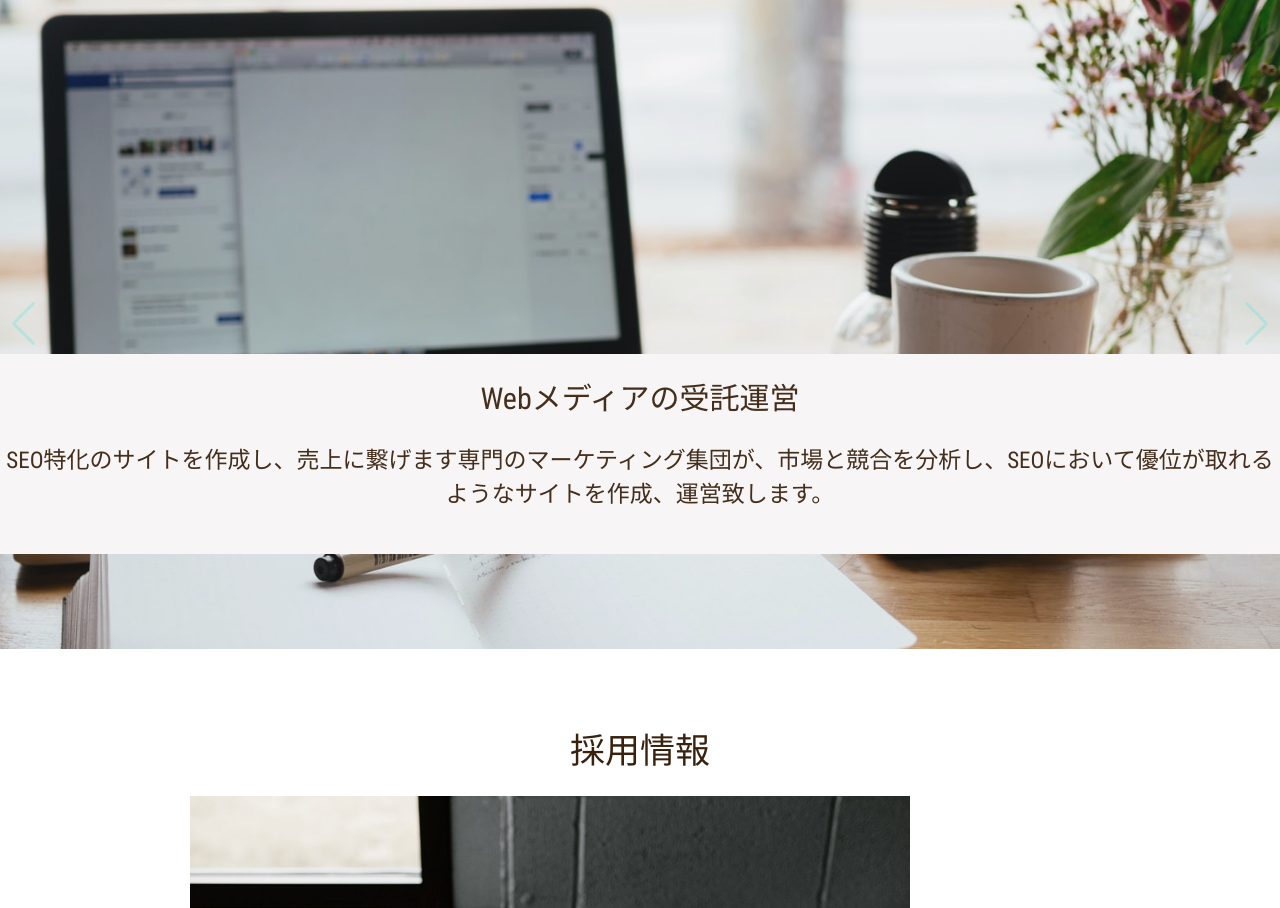
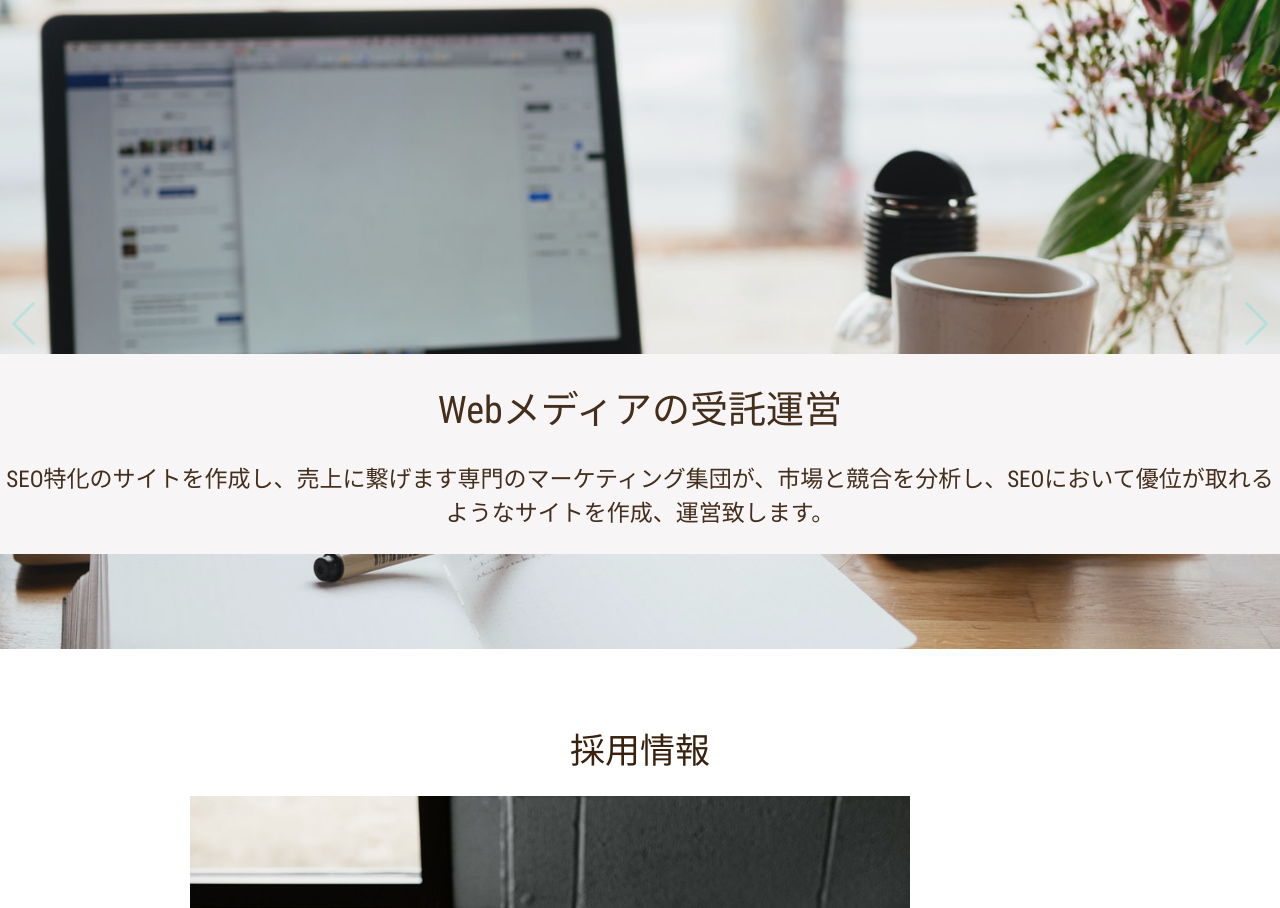
Before and after one commit to kohikeuchi/mediabeats-Homepage, a Django app: page / in a window 1280 px wide. Shown: the part 1163-2071 px from the top of the page. Run offline with Django 3.2, Linux system fonts and the light colour scheme.

Commit message:
edit swiper content

```diff
--- a/static/style/breakpoints/_480up.scss
+++ b/static/style/breakpoints/_480up.scss
@@ -28,3 +28,13 @@ Stylesheet: 480px以上(スマホの横向き)のモニタで適用
       }
     }
   }
+
+  .swiper-slide-content{
+    & > h1{
+      font-size: 28px;
+      margin-bottom: 20px;
+    }
+    & > p{
+      font-size: 15px;
+    }
+  }
--- a/static/style/breakpoints/_600up.scss
+++ b/static/style/breakpoints/_600up.scss
@@ -16,6 +16,7 @@
       }
   }
 }
+
 .service-title{
   // background-color: gray;
   text-align: center;
@@ -23,9 +24,17 @@
   font-weight: normal;
   font-size: 35px;
 }
+
 .swiper-slide-content{
-  font-size: 20px;
+  & > h1{
+    font-size: 33px;
+    margin-bottom: 20px;
+  }
+  & > p{
+    font-size: 18px;
+  }
 }
+
 
 .recruit{
   height: 550px;
@@ -74,6 +83,15 @@
 .swiper-slide{
   height: 600px;
 }
+.swiper-slide-content{
+  & > h1{
+    font-size: 33px;
+    margin-bottom: 20px;
+  }
+  & > p{
+    font-size: 18px;
+  }
+}
 
 .center{
 
--- a/static/style/breakpoints/_960up.scss
+++ b/static/style/breakpoints/_960up.scss
@@ -63,9 +63,7 @@
   font-weight: normal;
   font-size: 40px;
 }
-.swiper-slide-content{
-  font-size: 23px;
-}
+
 
 .recruit{
   height: 650px;
@@ -96,6 +94,15 @@
 }
 .swiper-slide{
   height: 650px;
+}
+.swiper-slide-content{
+  & > h1{
+    font-size: 38px;
+    margin-bottom: 26px;
+  }
+  & > p{
+    font-size: 23px;
+  }
 }
 
 .border{
--- a/static/style/breakpoints/_base.scss
+++ b/static/style/breakpoints/_base.scss
@@ -430,7 +430,11 @@ a {
         color: #38210d;
 
         & h1{
-          font-size: 30px;
+          font-size: 25px;
+        }
+        & p{
+          font-size: 13px;
+          margin: 3px;
         }
       }
 
--- a/static/style/style.css
+++ b/static/style/style.css
@@ -1113,7 +1113,12 @@ a:hover {
 }
 
 .swiper-slide-content h1 {
-  font-size: 30px;
+  font-size: 25px;
+}
+
+.swiper-slide-content p {
+  font-size: 13px;
+  margin: 3px;
 }
 
 .swiper-slide > img {
@@ -1371,6 +1376,13 @@ Stylesheet: 480px以上(スマホの横向き)のモニタで適用
     margin: 0;
     font-size: 13px;
   }
+  .swiper-slide-content > h1 {
+    font-size: 28px;
+    margin-bottom: 20px;
+  }
+  .swiper-slide-content > p {
+    font-size: 15px;
+  }
 }
 
 @media (min-width: 600px) {
@@ -1387,8 +1399,12 @@ Stylesheet: 480px以上(スマホの横向き)のモニタで適用
     font-weight: normal;
     font-size: 35px;
   }
-  .swiper-slide-content {
-    font-size: 20px;
+  .swiper-slide-content > h1 {
+    font-size: 33px;
+    margin-bottom: 20px;
+  }
+  .swiper-slide-content > p {
+    font-size: 18px;
   }
   .recruit {
     height: 550px;
@@ -1436,6 +1452,13 @@ Stylesheet: 480px以上(スマホの横向き)のモニタで適用
   }
   .swiper-slide {
     height: 600px;
+  }
+  .swiper-slide-content > h1 {
+    font-size: 33px;
+    margin-bottom: 20px;
+  }
+  .swiper-slide-content > p {
+    font-size: 18px;
   }
   .center > .ul-small {
     font-size: 18px;
@@ -1833,7 +1856,11 @@ Stylesheet: 480px以上(スマホの横向き)のモニタで適用
     color: #38210d;
   }
   .swiper-slide-content h1 {
-    font-size: 30px;
+    font-size: 25px;
+  }
+  .swiper-slide-content p {
+    font-size: 13px;
+    margin: 3px;
   }
   .swiper-slide > img {
     width: 100%;
@@ -2086,9 +2113,6 @@ Stylesheet: 480px以上(スマホの横向き)のモニタで適用
     font-weight: normal;
     font-size: 40px;
   }
-  .swiper-slide-content {
-    font-size: 23px;
-  }
   .recruit {
     height: 650px;
   }
@@ -2114,6 +2138,13 @@ Stylesheet: 480px以上(スマホの横向き)のモニタで適用
   }
   .swiper-slide {
     height: 650px;
+  }
+  .swiper-slide-content > h1 {
+    font-size: 38px;
+    margin-bottom: 26px;
+  }
+  .swiper-slide-content > p {
+    font-size: 23px;
   }
   .border {
     top: 10%;
```
Also changed, not shown: 1 other file.
